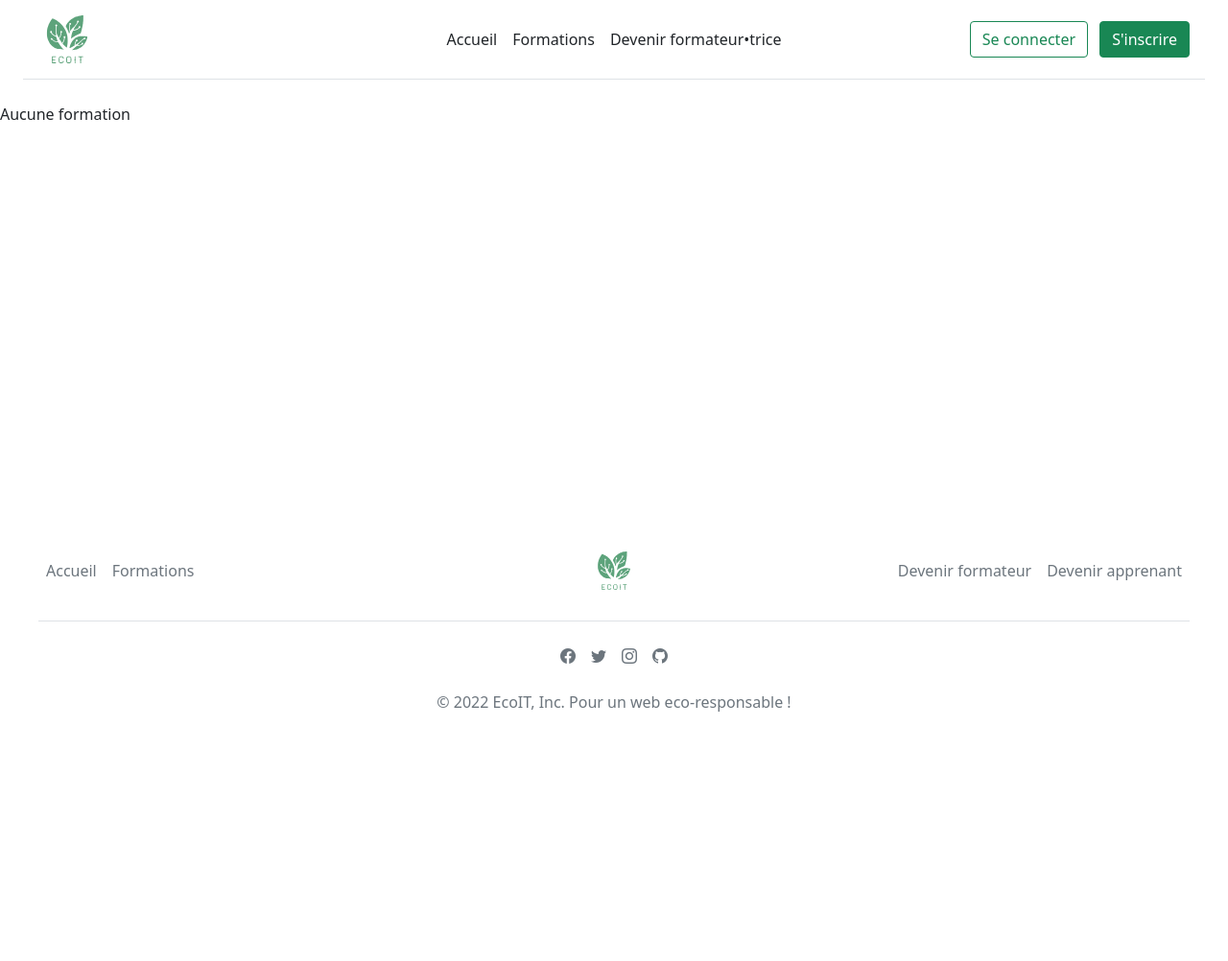
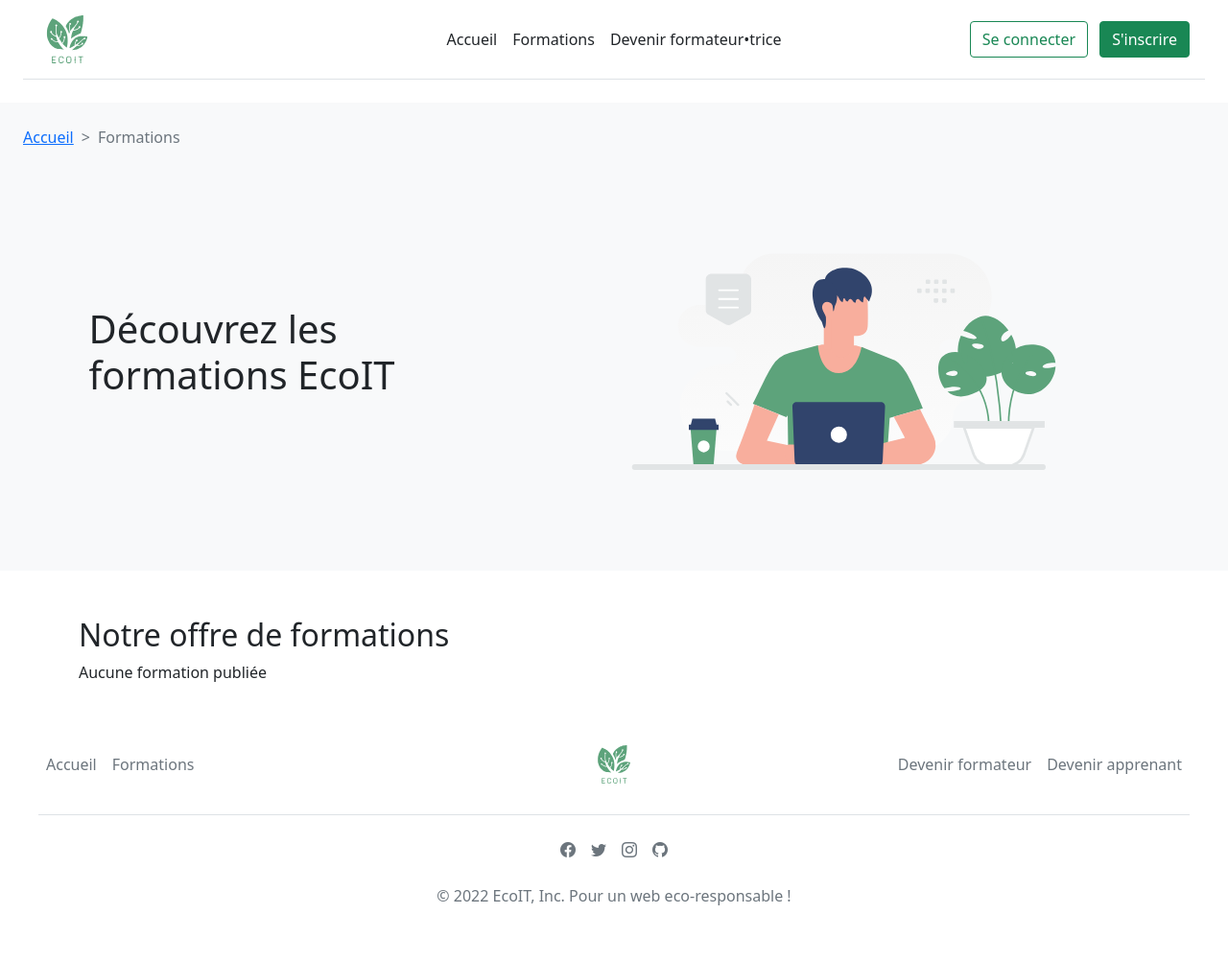
Before and after one commit to konradcr/EcoIT, a Symfony app: template templates/course/index.html.twig in a window 1280 px wide. Shown: the whole page at 96% size. Before the commit the page ends 742 px from the top, so only its background shows below. Run offline with Twig, Linux system fonts and the light colour scheme; the template is opened without the code that fills it, so the values that code supplies are empty; some libraries are stand-ins or nearby versions.

Commit message:
EIT-88 Edit course repository page

```diff
--- a/templates/course/index.html.twig
+++ b/templates/course/index.html.twig
@@ -3,15 +3,38 @@
 {% block title %}Hello CourseController!{% endblock %}
 
 {% block body %}
-<div>
-    {% for course in courses %}
-    <div>
-        <h2><a href="{{ path('app_course_detail', { 'id' : course.id }) }}">{{ course.title }}</a></h2>
-        <img src="{{ asset('uploads/course_pictures/' ~ course.coursePicture) }}" alt="">
-        <p>{{ course.description }}</p>
+
+<div class="bg-light">
+    <div class="m-4">
+        <nav style="--bs-breadcrumb-divider: '>';" aria-label="breadcrumb">
+            <ol class="breadcrumb">
+                <li class="breadcrumb-item"><a href="{{ path('app_home') }}">Accueil</a></li>
+                <li class="breadcrumb-item active" aria-current="page">Formations</li>
+            </ol>
+        </nav>
+        <div class="d-flex flex-wrap justify-content-evenly align-items-center">
+            <h1 class="col-4">Découvrez les formations EcoIT</h1>
+            <img class="col-6" src="{{ asset('img/courses.svg') }}" alt="" height="400">
+        </div>
     </div>
-    {% else %}
-    <div>Aucune formation</div>
-    {% endfor %}
 </div>
+<main class="container">
+    <div class="py-5">
+        <h2>Notre offre de formations</h2>
+        <div class="row row-cols-1 row-cols-sm-2 row-cols-md-3 g-3">
+            {% for course in courses %}
+                <div class="card shadow-sm mx-2">
+                    <img src="{{ asset('uploads/course_pictures/' ~ course.coursePicture) }}" class="card-img-top" alt="...">
+                    <div class="card-body">
+                        <h5 class="card-title">{{ course.title }}</h5>
+                        <p class="card-text">{{ course.description }}</p>
+                        <a href="{{ path('app_course_detail', {'id': course.id}) }}" class="btn btn-success">Consulter</a>
+                    </div>
+                </div>
+            {% else %}
+                <div>Aucune formation publiée</div>
+            {% endfor %}
+        </div>
+    </div>
+</main>
 {% endblock %}
```
Also changed, not shown: templates/home/index.html.twig (+7 -9 lines), public/img/Coding_SVG.svg, public/img/Web_SVG.svg, public/img/courses.svg (added), public/img/online_school_SVG.svg.
